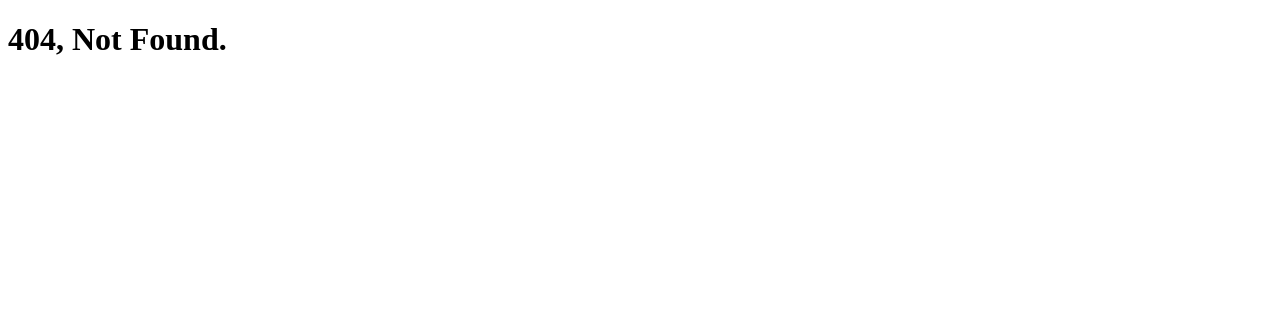
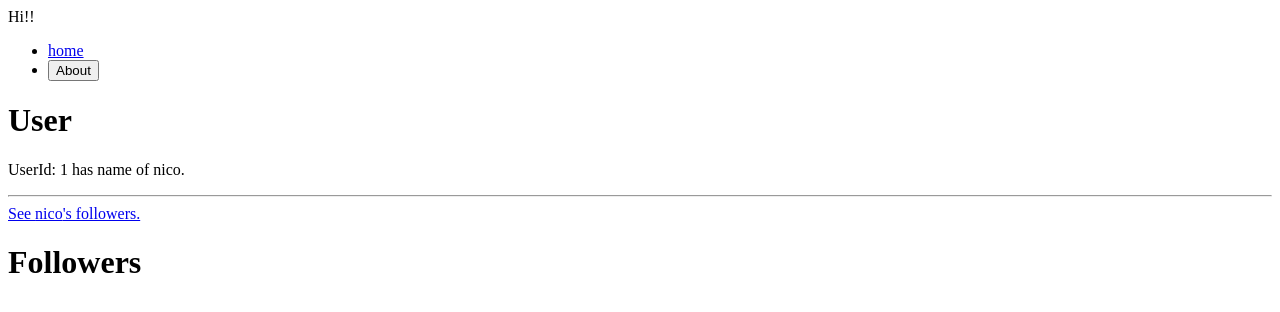
Before and after one commit to onetuks/reactjs-practice, a React (Create React App) app: page /user/1/followers in a window 1280 px wide. Before the commit this address had no page. Shown: the top 312 px of the page. Built offline with nearby package versions, Linux system fonts and the light colour scheme.

Commit message:
react-router-dom@6.x - Outlet

```diff
--- a/src/Root.tsx
+++ b/src/Root.tsx
@@ -3,6 +3,7 @@ import Header from "./components/Header";
 
 /* Outlet 컴포넌트
   - createBrowserRouter 메소드 사용 시 써야함.
+  - 현재 컴포넌트에 Router.tsx 에 선언한 children이 있다면 Outlet 컴포넌트를 사용해서 렌더링해야함.
 */
 function Root() {
   return <div>
--- /dev/null
+++ b/src/screens/Followers.tsx
@@ -0,0 +1,5 @@
+function Followers() {
+    return <h1>Followers</h1>;
+}
+
+export default Followers;
--- a/src/screens/Home.tsx
+++ b/src/screens/Home.tsx
@@ -6,7 +6,6 @@ function Home() {
         <h1>Home</h1>
         <ul>
             {users.map((user, key) => (
-                // {`/user/:${user.id}`} 로 할경우 url 파라미터로 전달되는 user.id가 :n 꼴의 문자열로 전달됨.
                 <li><Link key={key} to={`/user/${user.id}`}>{user.name}</Link></li>
             ))}
         </ul>
--- a/src/screens/User.tsx
+++ b/src/screens/User.tsx
@@ -1,13 +1,22 @@
-import { useParams } from "react-router-dom";
+import { Link, Outlet, useParams } from "react-router-dom";
 import { users } from "../db";
 
+/**
+ * Outlet
+ * - react-router-dom 내장 컴포넌트
+ * - 현재 컴포넌트에 Router.tsx에 선언한 children이 존재하는 경우 자식 컴포넌트를 렌더링하기 위한 컴포넌트
+ * - createBrowserRouter() 메소드(@6.x 버전) 사용 시 활용
+*/
+
 function User() {
-    // const params = useParams();
-    // const userId = params.userId;
     const { userId } = useParams();
+    const username = users[Number(userId)-1].name;
     return <div>
         <h1>User</h1>
-        <p>UserId: {userId} has name of {users[Number(userId)-1].name}.</p>
+        <p>UserId: {userId} has name of {username}.</p>
+        <hr/>
+        <Link to="followers">See {username}'s followers.</Link>
+        <Outlet />
     </div>;
 }
 
```
Also changed, not shown: src/components/Header.tsx (+0 -8 lines), src/routes/Router.tsx (+7 -15 lines).
